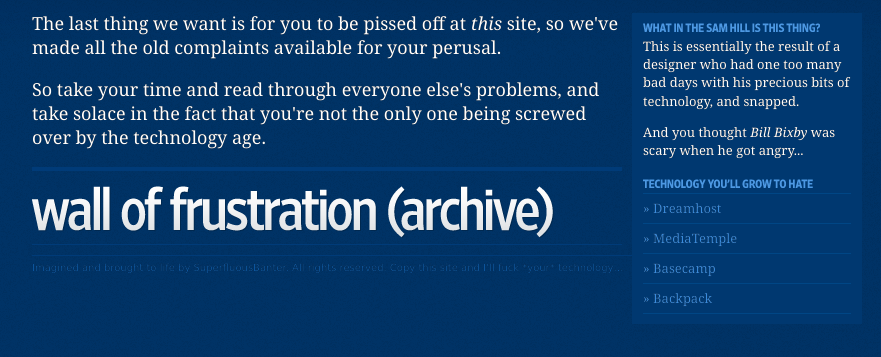
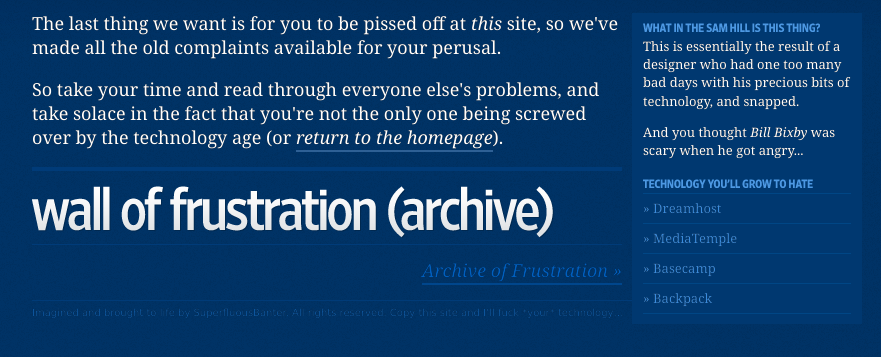
Before and after one commit to danrubin/fmt, a Django app: template templates/complaints/complaint_list.html in a window 1280 px wide. Shown: the part 139-496 px from the top of the page, without its empty margins (193-1074 px from the left). Run offline with Django 3.2, Linux system fonts and the light colour scheme; the template is opened without the code that fills it, so the values that code supplies are empty; parts of the project's set-up code (start-up, migrations or seed data) failed here and were passed over.

Commit message:
added link to archive, 'home' link on archive page, styles for both. NOTE: it seems that the complaints template files are reversed (archive is for the homepage and list for the archive).

```diff
--- a/static/stylesheets/styles.css
+++ b/static/stylesheets/styles.css
@@ -2,7 +2,7 @@
 -----------------------------------------------
 fuckmytechnology stylesheet
 author: Dan Rubin
-edited: 2008-08-26
+edited: 2008-08-29
 ----------------------------------------------- */
 
 html.blue {
@@ -122,12 +122,30 @@ html.red #titleswitch.safe { width:128px;background-image:url(../images/bg_red_t
 	border-width:0 0 4px;
 	border-style:solid;
 }
+#introduction a {
+	padding-bottom:1px;
+	color:#fff;
+	border-bottom-width:2px;
+	border-bottom-style:solid;
+	font-style:italic;
+	text-decoration:none;
+}
+html body #introduction a:hover {
+	border-color:#fff;
+}
 html.blue #introduction {
 	border-color:#003b78;
+}
+html.blue #introduction a {
+	border-color:#2e6095;
 }
 html.red #introduction {
 	border-color:#780100;
 }
+html.red #introduction a {
+	border-color:#952f2e;
+}
+
 
 h2, h3, h4 {
 	background-repeat:no-repeat;
@@ -373,6 +391,32 @@ html.red #walloffrustration dd p {
 	background-image:url(../images/bg_red_quote_close.png);
 }
 
+
+#archivelink {
+	margin-top:.7em;
+	font-style:italic;
+	text-align:right;
+}
+#archivelink a {
+	padding-bottom:1px;
+	border-bottom-width:2px;
+	border-bottom-style:solid;
+	text-decoration:none;
+}
+html body #archivelink a:hover {
+	border-color:#fff;
+	color:#fff;
+}
+html.blue #archivelink a {
+	border-color:#00468c;
+	color:#005fbe;
+}
+html.red #archivelink a {
+	border-color:#8c0002;
+	color:#be0003;
+}
+
+
 #sidebar {
 	position:absolute;
 	right:0;
--- a/templates/complaints/complaint_archive.html
+++ b/templates/complaints/complaint_archive.html
@@ -41,7 +41,7 @@
 			<h2>wall of frustration</h2>
 			{% for complaint in latest %}
 			<dl class="{% cycle '' 'alt' %}">
-				<dt>On {{ complaint.published|date:"F jS, Y"}} <strong>{% if complaint.name %}{{ complaint.name }}{% else %}Anonymous{% endif %}</strong> posted this about their <strong>{{ complaint.technology }}</strong>:</dt>
+				<dt>On {{ complaint.published|date:"F jS, Y"}} <strong>{% if complaint.name %}{{ complaint.name }}{% else %}Anonymous{% endif %}</strong> posted this about <strong>{{ complaint.technology }}</strong>:</dt>
 				<dd><p>{{ complaint.complaint }}</p></dd>
 			</dl>
 			{% endfor %}
--- a/templates/complaints/complaint_list.html
+++ b/templates/complaints/complaint_list.html
@@ -4,7 +4,7 @@
 
 {% block introduction %}
 			<p>The last thing we want is for you to be pissed off at <em>this</em> site, so we've made all the old complaints available for your perusal.</p>
-			<p>So take your time and read through everyone else's problems, and take solace in the fact that you're not the only one being screwed over by the technology age.</p>
+			<p>So take your time and read through everyone else's problems, and take solace in the fact that you're not the only one being screwed over by the technology age (or <a href="/">return to the homepage</a>).</p>
 {% endblock %}
 
 {% block content %}
@@ -16,5 +16,6 @@
 				<dd><p>{{ complaint.complaint }}</p></dd>
 			</dl>
 			{% endfor %}
+			<p id="archivelink"><a href="/archive/">Archive of Frustration &raquo;</a></p>
 		</div>
 {% endblock %}
```
